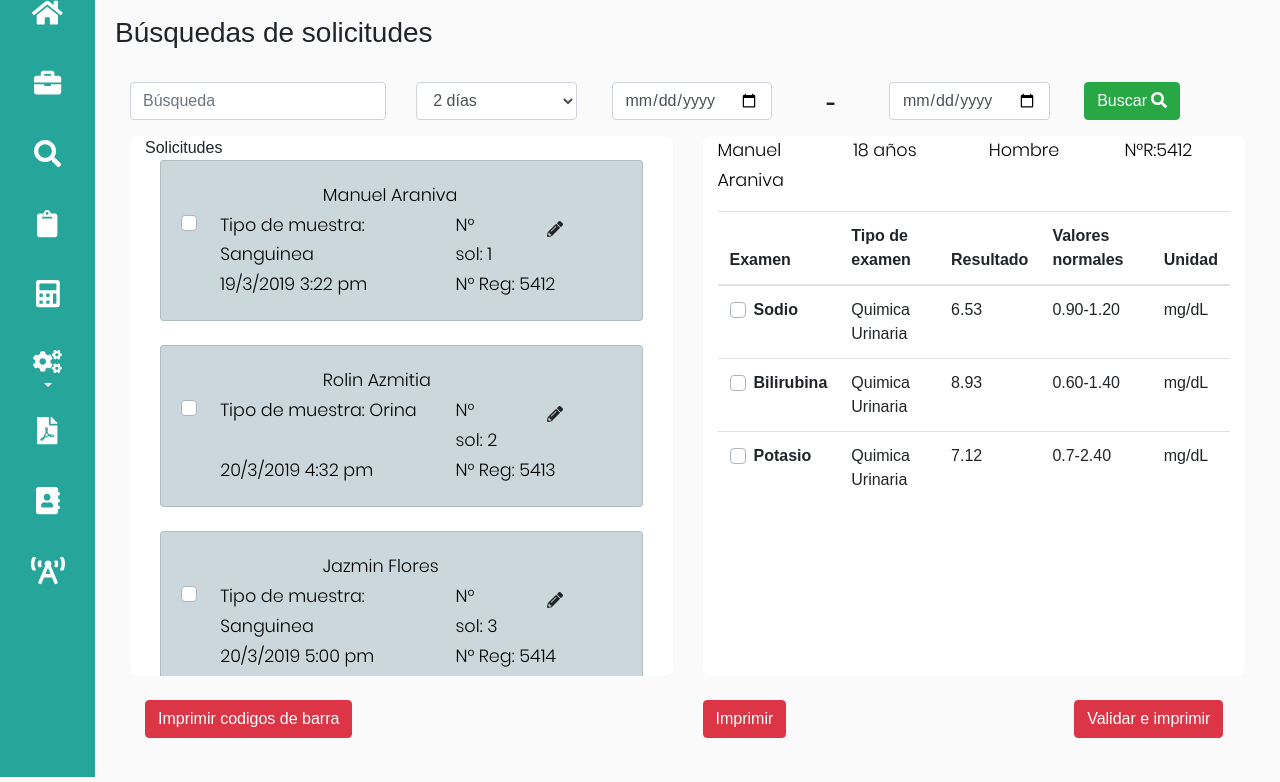
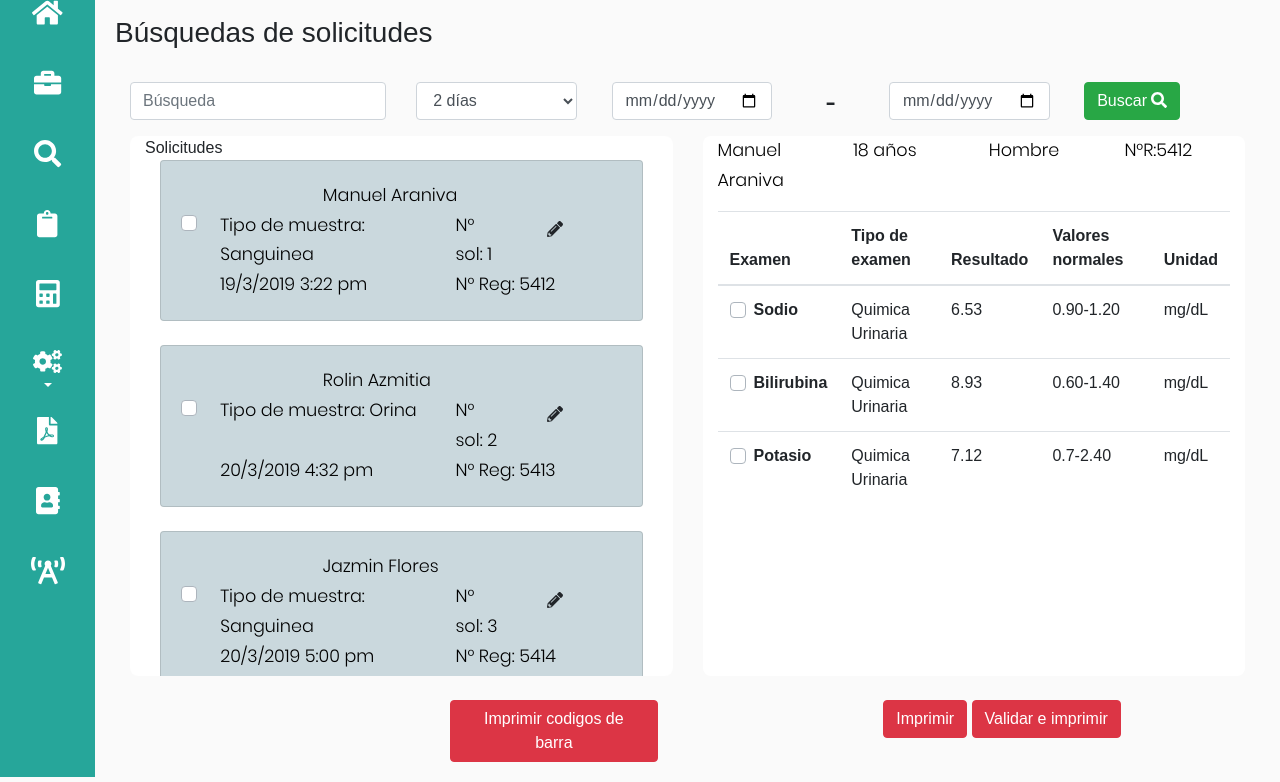
Before and after one commit to CommieTaco/RoMaK-LIS, a PHP site: page /searchRequest.php in a window 1280 px wide. Shown: the part 124-906 px from the top of the page. Run offline with PHP 8.4, Linux system fonts and the light colour scheme; style sheets or scripts are compiled from the project's sources; some web fonts are replaced.

Commit message:
ajuste de botones

```diff
--- a/view/dashboard/searchRequest.php
+++ b/view/dashboard/searchRequest.php
@@ -228,14 +228,20 @@
         </div> &nbsp
         <div class="container-fluid ">
             <div class="row">
-                <div class="col-lg-6 col-sm-4">
-                    <button type="button" class="btn btn-danger">Imprimir codigos de barra </a></button>
+                <div class="col-lg-6 col-sm-12 col-md-6">
+                    <div class="container-fluid">
+                        <div class="offset-lg-7">
+                            <button type="button" class="btn btn-danger">Imprimir codigos de barra </a></button>
+                        </div>
+                    </div>
                 </div>
-                <div class="col-lg-4 col-sm-4">
-                    <button type="button" class="btn btn-danger">Imprimir</a></button>
-                </div>
-                <div class="col-lg-2 col-sm-4">
-                    <button type="button" class="btn btn-danger">Validar e imprimir</a></button>
+                <div class="col-lg-6 col-sm-12 col-md-6">
+                    <div class="container-fluid">
+                        <div class="offset-lg-4">
+                            <button type="button" class="btn btn-danger">Imprimir</a></button>
+                            <button type="button" class="btn btn-danger">Validar e imprimir</a></button>
+                        </div>
+                    </div>
                 </div>
             </div>
         </div>
```
Also changed, not shown: resources/css/dashboard.css (line endings or trailing spaces).
